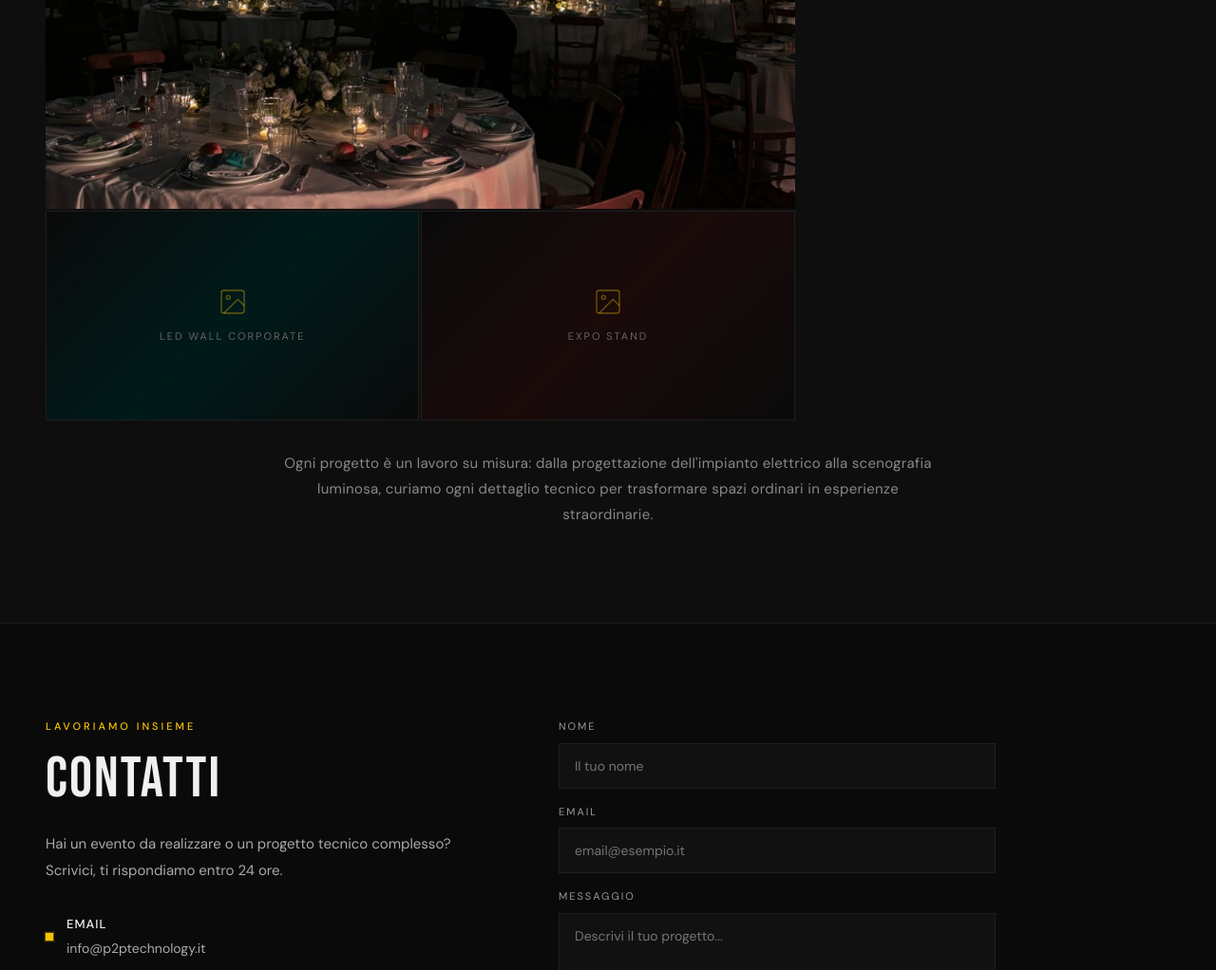
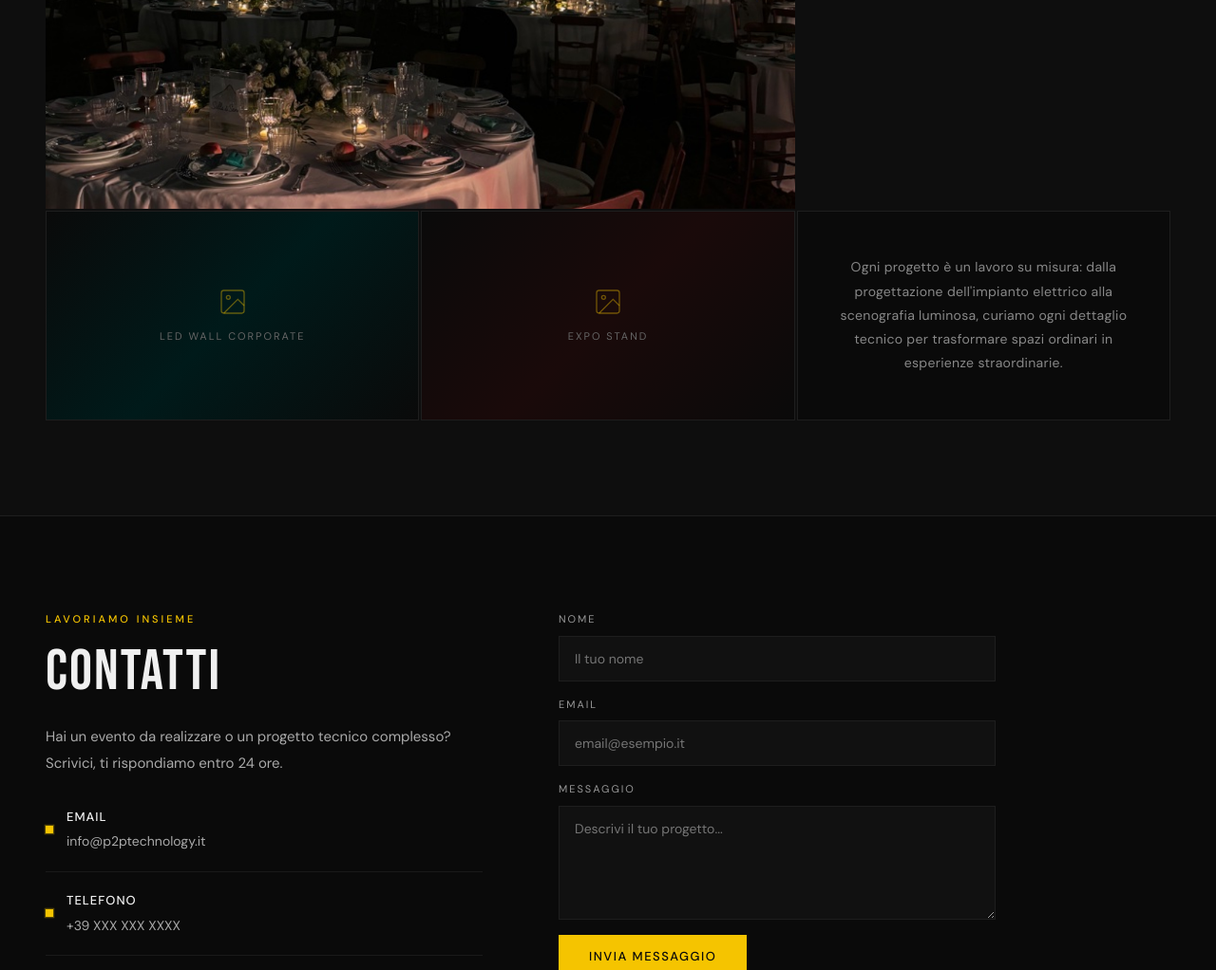
Before and after one commit to Lucjk6/p2ptechnology, a plain HTML site: page index.html in a window 1280 px wide. Shown: the part 2657-3679 px from the top of the page at 95% size. Drawn offline with Linux system fonts and the light colour scheme.

Commit message:
Descrizione portfolio nella cella vuota a destra della griglia

```diff
--- a/css/style.css
+++ b/css/style.css
@@ -670,12 +670,17 @@ section {
 }
 
 .portfolio-caption {
-  max-width: 700px;
-  margin: 32px auto 0;
+  display: flex;
+  align-items: center;
+  justify-content: center;
+  padding: 28px;
   text-align: center;
+  background: #0a0a0a;
+  border: 1px solid #1e1e1e;
+  aspect-ratio: 16/9;
 }
 .portfolio-caption p {
-  font-size: 15px;
+  font-size: 14px;
   color: #888;
   line-height: 1.8;
   letter-spacing: 0.3px;
--- a/index.html
+++ b/index.html
@@ -222,9 +222,6 @@
     <div class="portfolio-grid" id="portfolioGrid">
       <!-- Portfolio items loaded dynamically from data/portfolio.json -->
     </div>
-    <div class="portfolio-caption fade-in">
-      <p>Ogni progetto è un lavoro su misura: dalla progettazione dell'impianto elettrico alla scenografia luminosa, curiamo ogni dettaglio tecnico per trasformare spazi ordinari in esperienze straordinarie.</p>
-    </div>
   </section>
 
   <section id="contatti">
--- a/js/main.js
+++ b/js/main.js
@@ -271,6 +271,12 @@
       grid.appendChild(item);
     });
 
+    // Add description cell at the end
+    var caption = document.createElement('div');
+    caption.className = 'portfolio-caption fade-in';
+    caption.innerHTML = '<p>Ogni progetto è un lavoro su misura: dalla progettazione dell\'impianto elettrico alla scenografia luminosa, curiamo ogni dettaglio tecnico per trasformare spazi ordinari in esperienze straordinarie.</p>';
+    grid.appendChild(caption);
+
     // Observe new elements for fade-in
     if ('IntersectionObserver' in window) {
       var obs = new IntersectionObserver(function (entries) {
```
